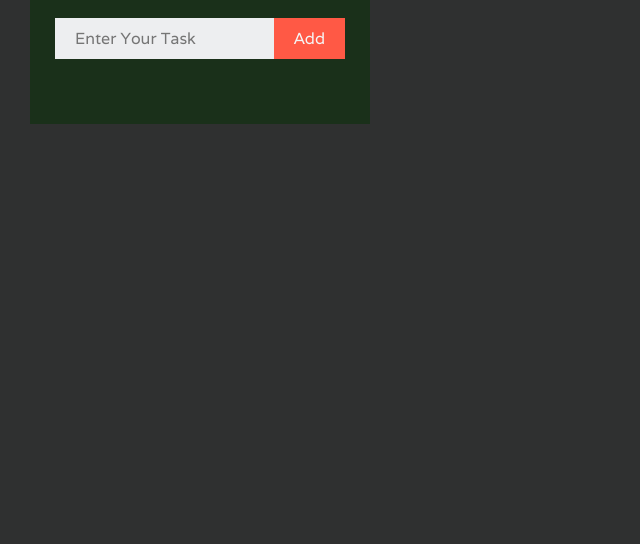
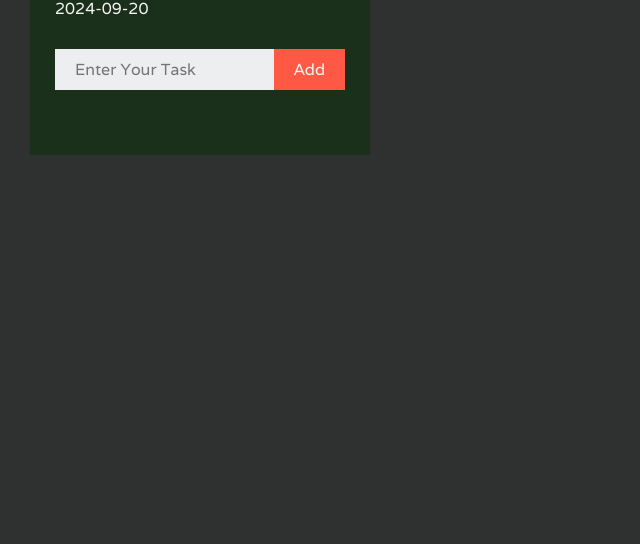
Before and after one commit to datapirate28/daily--tasks-tracker, a plain HTML site: page index.html in a window 1280 px wide. Shown: the part 256-800 px from the top of the page, without its empty margins (0-640 px from the left). Drawn offline with Linux system fonts and the light colour scheme.

Commit message:
integrated the date of the day

```diff
--- a/index.html
+++ b/index.html
@@ -13,6 +13,7 @@
             <div class="to-do-app">
 
                 <h1>Daily Tasks Tracker</h1>
+                <p class="showDate"></p>
                 <img src="assets/Usp8QQ0I_400x400.jpg" id="profile">
 
                 <div class="form">
--- a/main.js
+++ b/main.js
@@ -38,3 +38,26 @@ function showTask(){
     tasks.innerHTML = localStorage.getItem('data');
 }
 showTask()
+
+
+// Integrating the update date
+
+const showDate = document.querySelector('.showDate');
+
+// Create a new Date object for the current date and time
+const currentDate = new Date();
+
+// Get the current year
+const year = currentDate.getFullYear();
+
+// Get the current month (0-indexed, so we add 1)
+const month = currentDate.getMonth() + 1; // Months are 0-11
+
+// Get the current day of the month
+const day = currentDate.getDate();
+
+// Format the date as a string (e.g., "YYYY-MM-DD")
+const formattedDate = `${year}-${month.toString().padStart(2, '0')}-${day.toString().padStart(2, '0')}`;
+
+// Output the result
+showDate.innerText = formattedDate
--- a/style.css
+++ b/style.css
@@ -93,6 +93,11 @@ button{
     cursor: pointer;
 }
 
+.showDate{
+    color: whitesmoke;
+    margin-top: 10px;
+}
+
 
 ul li{
     list-style: none;
```
